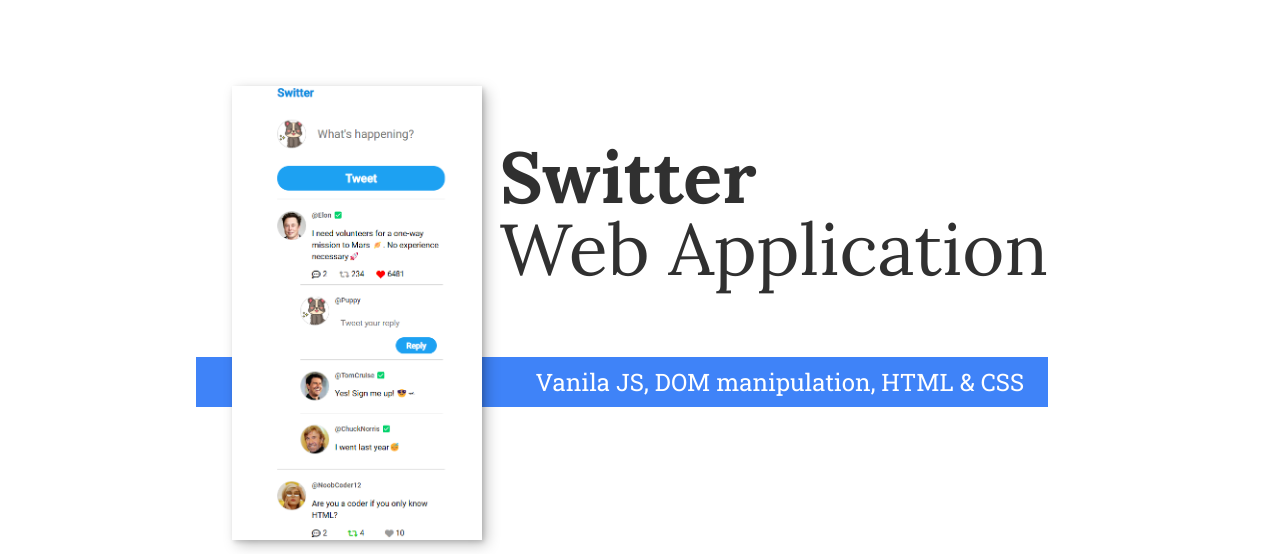
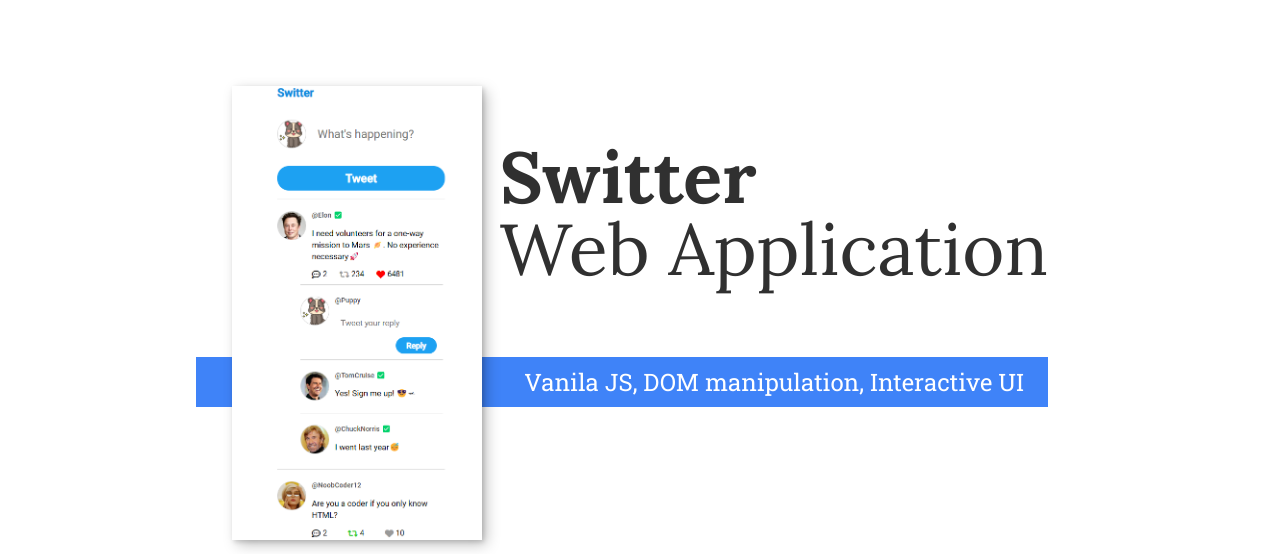
Before and after one commit to ShelbyChen666/Portfolio-website, a plain HTML site: page portfolio/switter.html in a window 1280 px wide. Shown: the part 82-636 px from the top of the page. Drawn offline with nearby package versions, Linux system fonts and the light colour scheme.

Commit message:
Add files via upload

```diff
--- a/portfolio/switter.html
+++ b/portfolio/switter.html
@@ -34,7 +34,7 @@
             <h1 class="section__title section__title--intro">
                 <strong>Switter</strong>Web Application
             </h1>
-            <p class="section__subtitle section__subtitle--intro">Vanila JS, DOM manipulation, HTML & CSS</p>
+            <p class="section__subtitle section__subtitle--intro">Vanila JS, DOM manipulation, Interactive UI</p>
             <img src="../img/switter.png" alt="" class="intro__img">
 
         </section>
```
